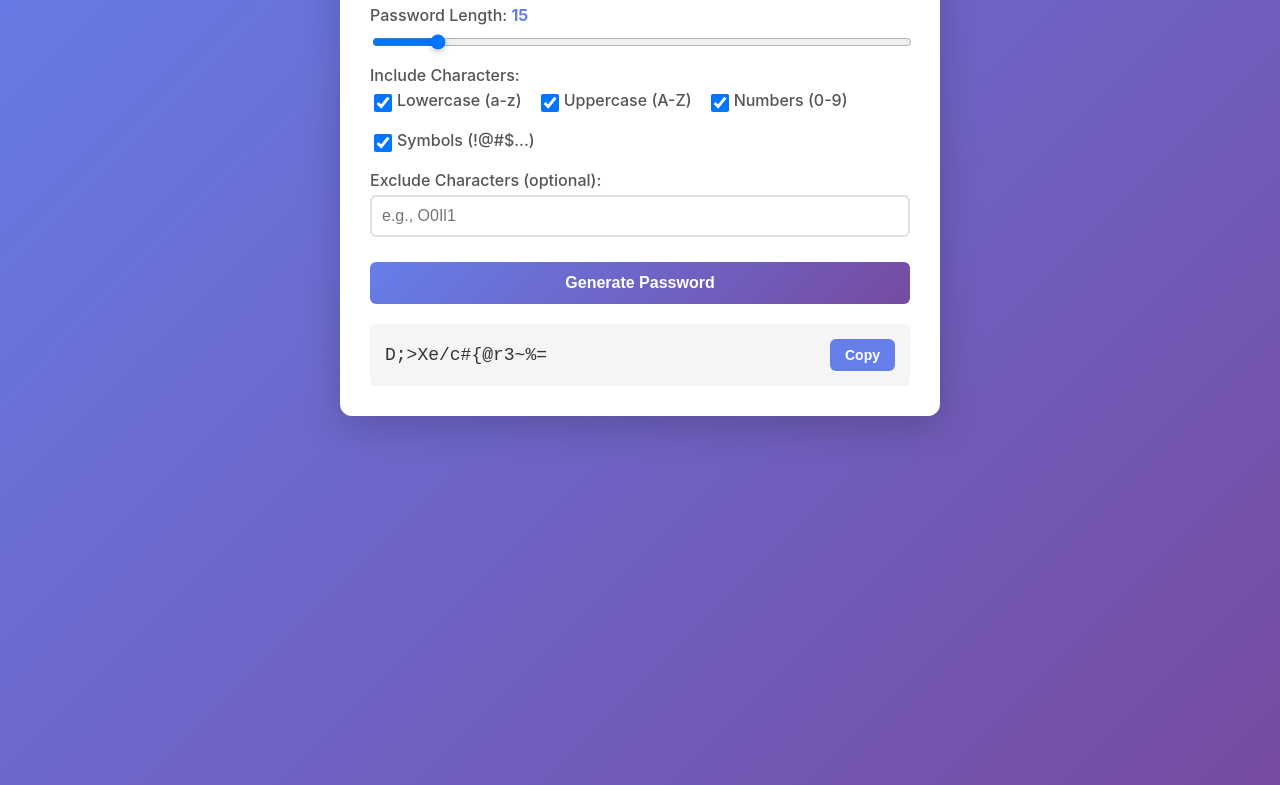
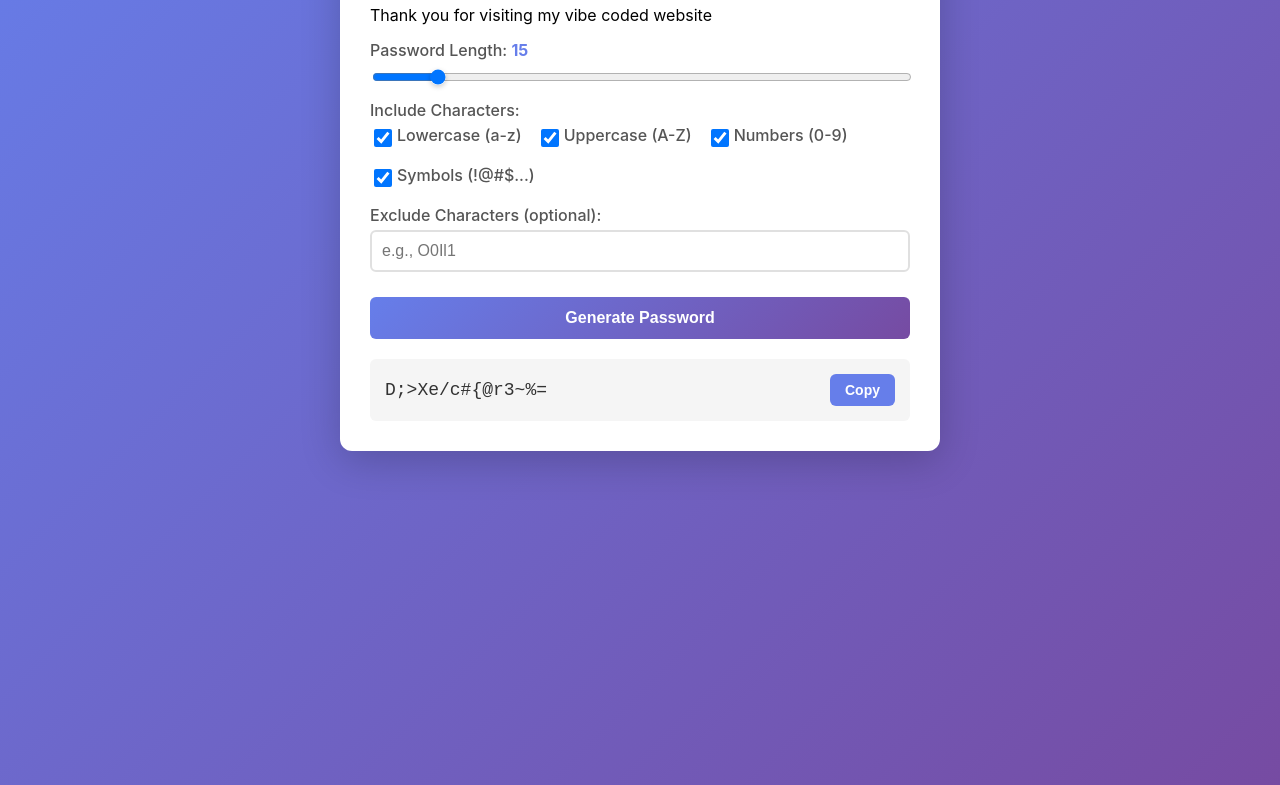
Before and after one commit to rpfarish/password_generator, a plain HTML site: page index.html in a window 1280 px wide. Shown: the part 155-940 px from the top of the page. Drawn offline with Linux system fonts and the light colour scheme.

Commit message:
Add AI vibe code disclaimer

```diff
--- a/index.html
+++ b/index.html
@@ -146,7 +146,7 @@
 <body>
     <div class="container">
         <h1>🔐 Secure Password Generator</h1>
-
+        <p1>Thank you for visiting my vibe coded website</p1>
         <div class="control">
             <label for="length">Password Length: <span id="lengthValue">15</span></label>
             <input type="range" id="length" min="1" max="128" value="15" oninput="updateLengthDisplay()">
```
